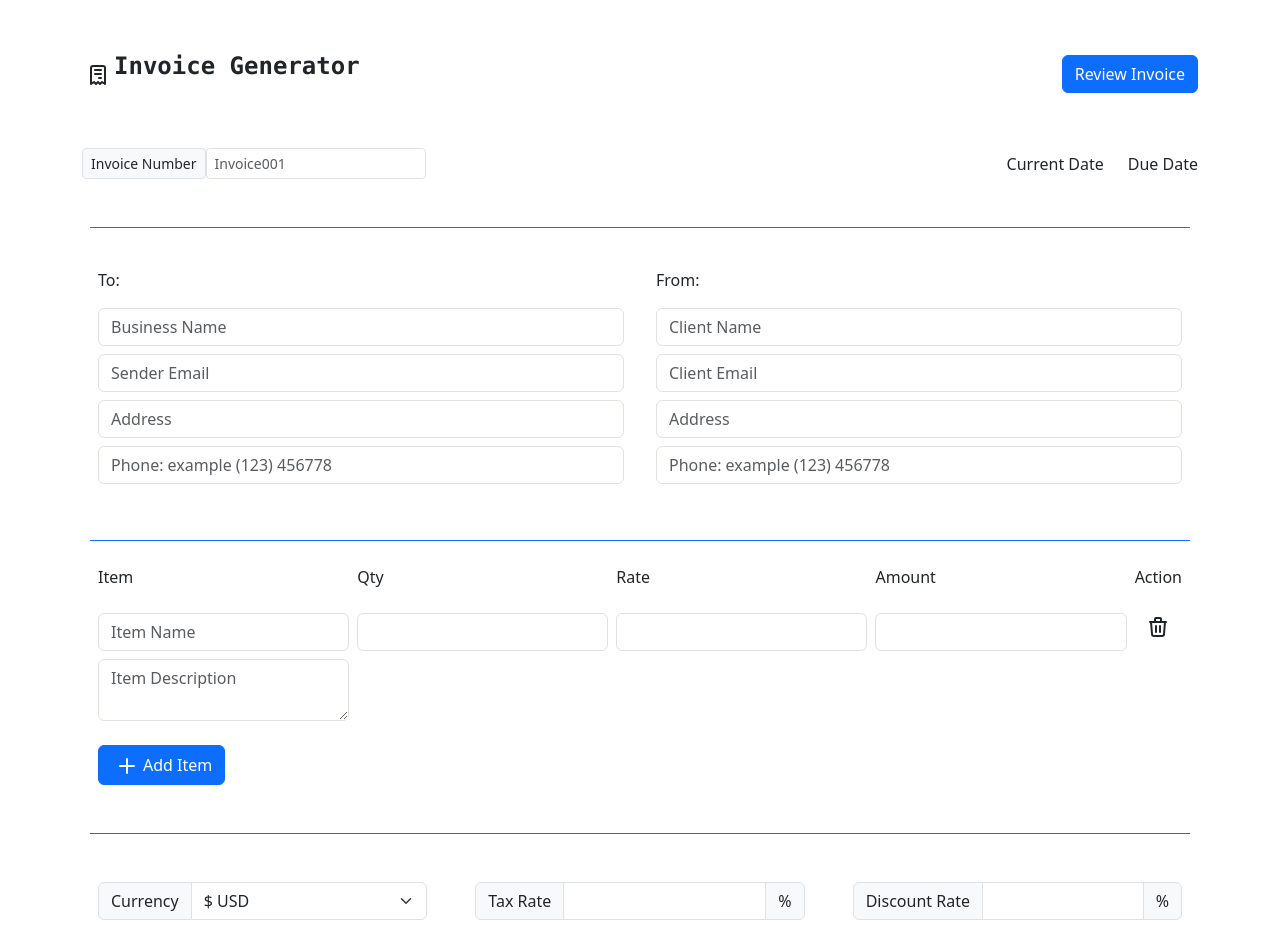
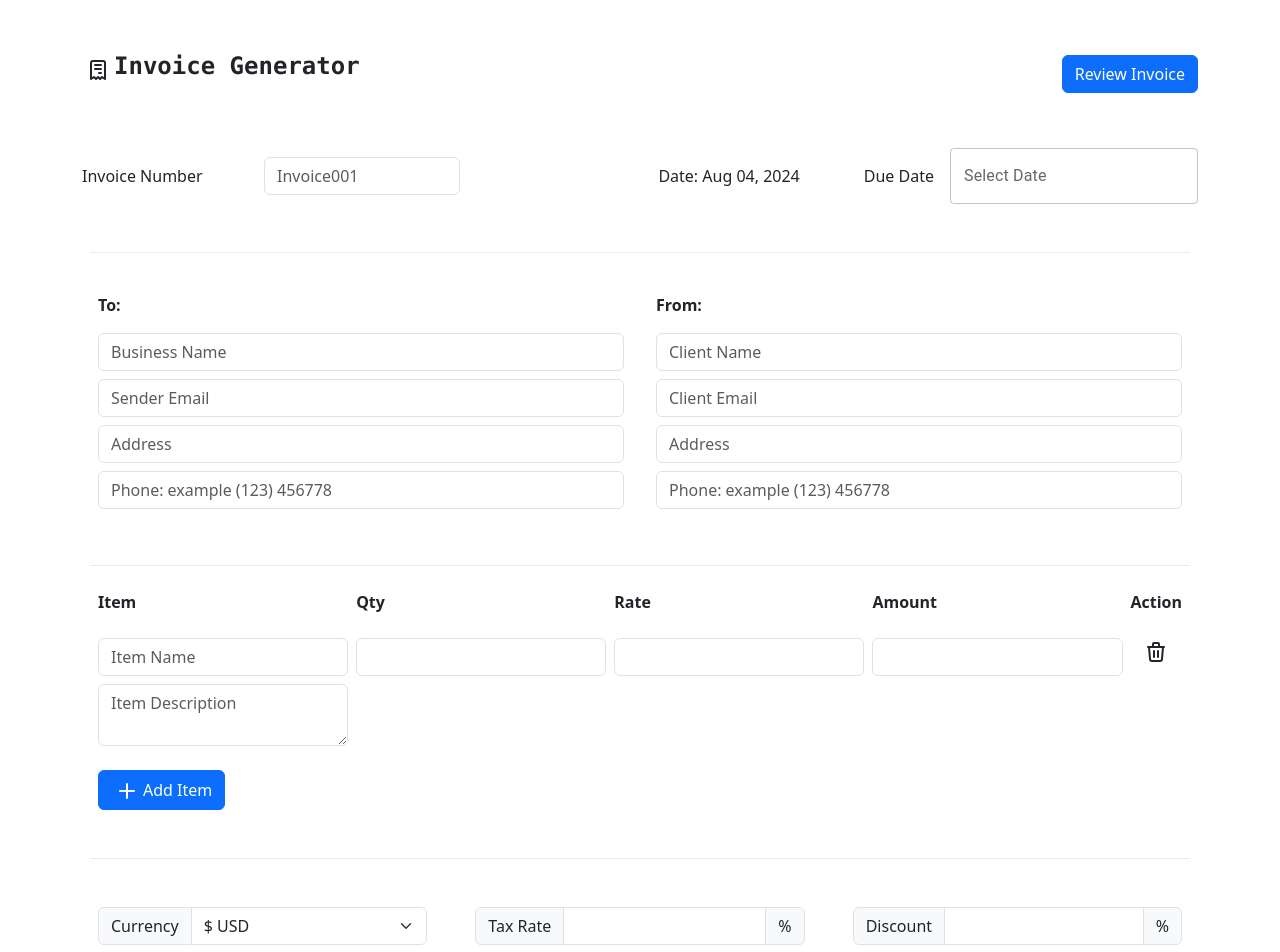
Before and after one commit to SquidStation/Invoice-Generator-Web-App, a React (Vite) app: page / in a window 1280 px wide. Shown: the top 952 px of the page. Built offline with nearby package versions, Linux system fonts and the light colour scheme.

Commit message:
Breaking initial code to components > 1. FormInput

```diff
--- a/package.json
+++ b/package.json
@@ -10,9 +10,13 @@
     "preview": "vite preview"
   },
   "dependencies": {
+    "@emotion/react": "^11.13.0",
+    "@emotion/styled": "^11.13.0",
+    "@mui/material": "^5.16.6",
     "@mui/x-date-pickers": "^7.12.0",
     "@tabler/icons-react": "^3.11.0",
     "date-fns": "^3.6.0",
+    "dayjs": "^1.11.12",
     "react": "^18.3.1",
     "react-bootstrap": "^2.10.4",
     "react-dom": "^18.3.1"
--- a/src/App.jsx
+++ b/src/App.jsx
@@ -1,69 +1,18 @@
 import { Container, Stack, Button, Row, Col } from "react-bootstrap";
+import FormInput from "./components/FormInput";
 
 export default function App() {
 
   return (
     <>
       <Container className="mt-5">
-        {/*Top Stack logo and review bar*/}
-        <Stack direction="horizontal" gap="5" className="d-flex justify-content-between" >
-          <div className="d-flex align-items-center">
-            <i className="align-items-center px-1"><svg  xmlns="http://www.w3.org/2000/svg"  width="24"  height="24"  viewBox="0 0 24 24"  fill="none"  stroke="currentColor"  stroke-width="2"  stroke-linecap="round"  stroke-linejoin="round"  class="icon icon-tabler icons-tabler-outline icon-tabler-receipt"><path stroke="none" d="M0 0h24v24H0z" fill="none"/><path d="M5 21v-16a2 2 0 0 1 2 -2h10a2 2 0 0 1 2 2v16l-3 -2l-2 2l-2 -2l-2 2l-2 -2l-3 2m4 -14h6m-6 4h6m-2 4h2" /></svg></i>
-            <p className="fw-bold font-monospace fs-4" >Invoice Generator</p>
-          </div>
-          <div className="d-flex">
-            <Button className="btn btn-primary" >Review Invoice </Button>
-          </div>
-        </Stack>
 
-        {/*Invoice number and dates stack*/}
-        <Stack direction="horizontal" className="d-flex my-5 justify-content-between">
-          <div className="input-group-sm d-inline-flex">
-            <span class="input-group-text" id="basic-addon2">Invoice Number</span>
-            <input type="text" class="form-control" placeholder="Invoice001" aria-label="Invoice001" aria-describedby="basic-addon2" />
-          </div>
-          <div className="align-self-center">
-            <span className="mx-4">Current Date</span>
-            <span>Due Date</span>
-          </div>
-        </Stack>
-
-        {/*Section divider*/}
-        <Stack direction="horizontal" className="mx-2">
-          <div className="border-top border-primary w-100"></div>
-        </Stack>
-
-        {/*Invoice to and from stack*/}
-        <Stack direction="horizontal" className="my-4 mb-4">
-
-          {/*To data stack*/}
-          <Stack direction="vertical" className="mx-3">
-            <div>
-              <label className="my-3">To:</label>
-              <input type="text" placeholder="Business Name" id="sender_name" class="form-control mb-2" aria-label="business name" />
-              <input type="email" placeholder="Sender Email" id="sender_email" class="form-control mb-2" aria-label="email" />
-              <input type="text" placeholder="Address" id="sender_address" class="form-control mb-2" aria-label="address" />
-              <input type="number" placeholder="Phone: example (123) 456778" id="sender_phone" class="form-control mb-2" aria-label="phone" />
-            </div>
-          </Stack>
-
-          {/*From data stack*/}
-          <Stack direction="vertical" className="mx-3">
-            <div>
-              <label className="my-3">From:</label>
-              <input type="text" placeholder="Client Name" id="client_name" class="form-control mb-2" aria-label="business name" />
-              <input type="email" placeholder="Client Email" id="client_email" class="form-control mb-2" aria-label="email" />
-              <input type="text" placeholder="Address" id="client_address" class="form-control mb-2" aria-label="address" />
-              <input type="text" placeholder="Phone: example (123) 456778" id="client_phone" class="form-control mb-2" aria-label="phone" />
-            </div>
-          </Stack>
-
-        </Stack>
+        <FormInput />
 
 
         {/*Section divider*/}
         <Stack direction="horizontal"  className="mx-2">
-          <div className="border-top border-primary my-4 w-100"></div>
+          <div className="border-top border-light-subtle my-4 w-100"></div>
         </Stack>
 
 
@@ -71,28 +20,28 @@ export default function App() {
         <Stack direction="horizontal" className="mx-3" gap="2">
           {/*Item Name and Description Stack */}
           <Stack direction="vertical">
-            <label htmlFor="" className="mb-4">Item</label>
+            <label htmlFor="" className="mb-4 fw-semibold">Item</label>
             <input type="text" placeholder="Item Name" id="Item_name" class="form-control mb-2" aria-label="Item name" />
             <textarea className="form-control" placeholder="Item Description" aria-label="description"></textarea>
           </Stack>
           {/*Quantity Stack */}
           <Stack direction="vertical">
-            <label htmlFor="" className="mb-4">Qty</label>
+            <label htmlFor="" className="mb-4 fw-semibold">Qty</label>
             <input type="number" id="Quantity" class="form-control mb-2" aria-label="Quantity" />
           </Stack>
           {/*Price Stack */}
           <Stack direction="vertical">
-            <label htmlFor="" className="mb-4">Rate</label>
+            <label htmlFor="" className="mb-4 fw-semibold">Rate</label>
             <input type="number" id="Price" class="form-control mb-2" aria-label="Price" />
           </Stack>
           {/*Amount Stack */}
           <Stack direction="vertical">
-            <label htmlFor="" className="mb-4">Amount</label>
+            <label htmlFor="" className="mb-4 fw-semibold">Amount</label>
             <input type="text" id="Amount" class="form-control mb-2" aria-label="Amount" />
           </Stack>
           {/*Action Stack */}
           <Stack direction="vertical" className="d-flex align-items-center">
-            <label htmlFor="" className="mb-4">Action</label>
+            <label htmlFor="" className="mb-4 fw-semibold">Action</label>
             <div><svg  xmlns="http://www.w3.org/2000/svg"  width="24"  height="24"  viewBox="0 0 24 24"  fill="none"  stroke="currentColor"  stroke-width="2"  stroke-linecap="round"  stroke-linejoin="round"  class="icon icon-tabler icons-tabler-outline icon-tabler-trash"><path stroke="none" d="M0 0h24v24H0z" fill="none"/><path d="M4 7l16 0" /><path d="M10 11l0 6" /><path d="M14 11l0 6" /><path d="M5 7l1 12a2 2 0 0 0 2 2h8a2 2 0 0 0 2 -2l1 -12" /><path d="M9 7v-3a1 1 0 0 1 1 -1h4a1 1 0 0 1 1 1v3" /></svg></div>
           </Stack>
         </Stack>
@@ -104,7 +53,7 @@ export default function App() {
 
         {/*Section divider*/}
         <Stack direction="horizontal" className="mx-2">
-          <div className="border-top border-primary my-4 w-100"></div>
+          <div className="border-top border-light-subtle my-4 w-100"></div>
         </Stack>
 
 
@@ -125,7 +74,7 @@ export default function App() {
             </div>
 
             <div className="input-group">
-              <span className="input-group-text">Discount Rate</span>
+              <span className="input-group-text">Discount </span>
                 <input type="text" class="form-control" aria-label="Amount (to the nearest dollar)" />
               <span className="input-group-text">%</span>
             </div>
@@ -133,7 +82,7 @@ export default function App() {
 
         {/*Section divider*/}
         <Stack direction="horizontal" className="mx-2">
-          <div className="border-top border-primary my-4 w-100"></div>
+          <div className="border-top border-light-subtle my-4 w-100"></div>
         </Stack>
 
 
@@ -142,13 +91,13 @@ export default function App() {
         <Stack direction="horizontal" className="d-flex justify-content-between mx-2 my-4 mb-4">
             <Stack direction="vertical" className="mx-3">
               <div>
-                <span className="">Note:</span>
+                <span className="fw-semibold">Note:</span>
                 <textarea className="form-control my-2" placeholder="Add a relevant note or terms " aria-label="note"></textarea>
               </div>
             </Stack>
 
             <Stack direction="horizontal" className="w-25">
-              <Stack direction="vertical" className="align-items-end">
+              <Stack direction="vertical" className="align-items-end fw-semibold">
                   <span className="mb-3">Subtotal: </span>
                   <span className="mb-3">Discount: </span>
                   <span className="mb-3">Tax: </span>
--- /dev/null
+++ b/src/components/FormInput.jsx
@@ -0,0 +1,86 @@
+
+import { Stack, Button } from 'react-bootstrap'
+import React from 'react'
+import { AdapterDayjs } from '@mui/x-date-pickers/AdapterDayjs';
+import { LocalizationProvider } from '@mui/x-date-pickers/LocalizationProvider';
+import { DatePicker } from '@mui/x-date-pickers/DatePicker';
+
+export default function FormInput(){
+
+    function setTodaysDate(){
+        const today = new Date()
+
+        const f = new Intl.DateTimeFormat("en-us", {
+
+            year: 'numeric',
+            month: 'short',
+            day: '2-digit',
+        })
+
+        return f.format(today)
+    }
+
+    return(
+        <>
+        {/*Top Stack logo and review bar*/}
+        <Stack direction="horizontal" gap="5" className="d-flex justify-content-between" >
+          <div className="d-inline-flex align-items-baseline">
+            <i className="px-1"><svg  xmlns="http://www.w3.org/2000/svg"  width="24"  height="24"  viewBox="0 0 24 24"  fill="none"  stroke="currentColor"  stroke-width="2"  stroke-linecap="round"  stroke-linejoin="round"  class="icon icon-tabler icons-tabler-outline icon-tabler-receipt"><path stroke="none" d="M0 0h24v24H0z" fill="none"/><path d="M5 21v-16a2 2 0 0 1 2 -2h10a2 2 0 0 1 2 2v16l-3 -2l-2 2l-2 -2l-2 2l-2 -2l-3 2m4 -14h6m-6 4h6m-2 4h2" /></svg></i>
+            <p className="fw-bold font-monospace fs-4" >Invoice Generator</p>
+          </div>
+          <div className="d-inline-flex align-items-center">
+            <Button className="btn btn-primary" >Review Invoice </Button>
+          </div>
+        </Stack>
+
+        {/*Invoice number and dates stack*/}
+        <Stack direction="horizontal" className="d-flex my-5 justify-content-between">
+          <div className="d-inline-flex align-items-center">
+            <span className="input-group" id="invoicenum">Invoice Number</span>
+            <input type="text" class="form-control" placeholder="Invoice001" aria-label="Invoice001" aria-describedby="invoicenum" />
+          </div>
+          <div className="d-inline-flex align-items-center">
+            <span className="mx-5">Date: {setTodaysDate()}</span>
+            <label className='px-3'>Due Date</label>
+            <LocalizationProvider dateAdapter={AdapterDayjs}>
+                <DatePicker label="Select Date"/>
+            </LocalizationProvider>
+
+          </div>
+        </Stack>
+
+                {/*Section divider*/}
+                <Stack direction="horizontal" className="mx-2">
+          <div className="border-top border-light-subtle w-100"></div>
+        </Stack>
+
+        {/*Invoice to and from stack*/}
+        <Stack direction="horizontal" className="my-4 mb-4">
+
+          {/*To data stack*/}
+          <Stack direction="vertical" className="mx-3">
+            <div>
+              <label className="my-3 fw-semibold">To:</label>
+              <input type="text" placeholder="Business Name" id="sender_name" class="form-control mb-2" aria-label="business name" />
+              <input type="email" placeholder="Sender Email" id="sender_email" class="form-control mb-2" aria-label="email" />
+              <input type="text" placeholder="Address" id="sender_address" class="form-control mb-2" aria-label="address" />
+              <input type="number" placeholder="Phone: example (123) 456778" id="sender_phone" class="form-control mb-2" aria-label="phone" />
+            </div>
+          </Stack>
+
+          {/*From data stack*/}
+          <Stack direction="vertical" className="mx-3">
+            <div>
+              <label className="my-3 fw-semibold">From:</label>
+              <input type="text" placeholder="Client Name" id="client_name" class="form-control mb-2" aria-label="business name" />
+              <input type="email" placeholder="Client Email" id="client_email" class="form-control mb-2" aria-label="email" />
+              <input type="text" placeholder="Address" id="client_address" class="form-control mb-2" aria-label="address" />
+              <input type="text" placeholder="Phone: example (123) 456778" id="client_phone" class="form-control mb-2" aria-label="phone" />
+            </div>
+          </Stack>
+
+        </Stack>
+
+        </>
+    )
+}
```
Also changed, not shown: 1 other file (tests, documents, lock files or other folders).
